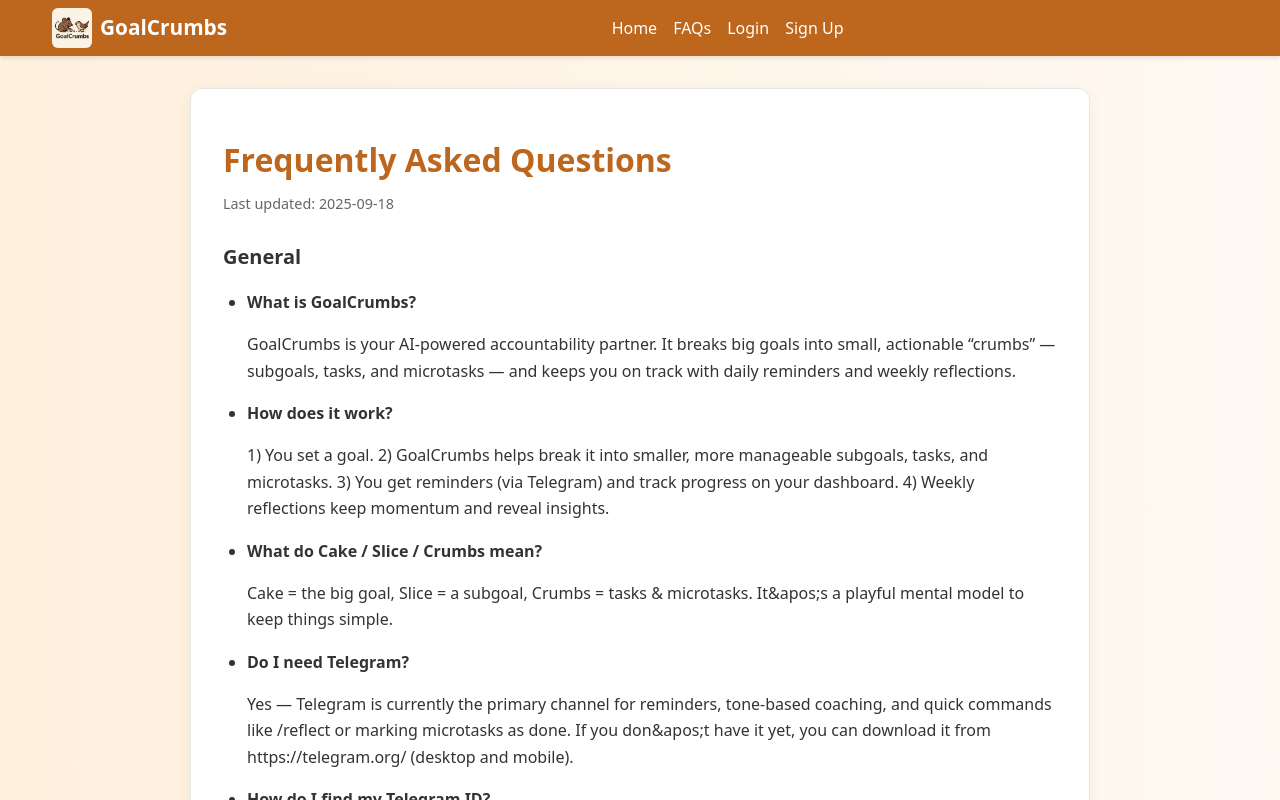
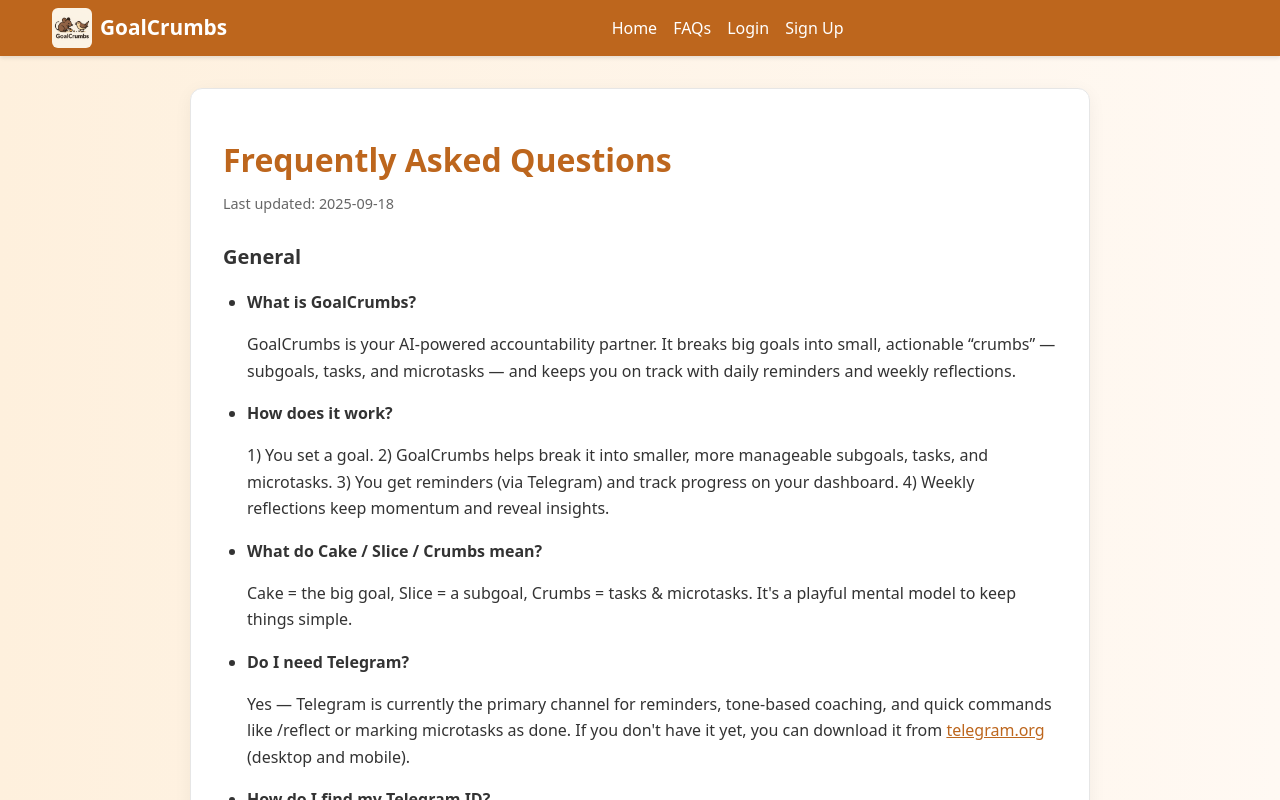
Before and after one commit to robc2111/nudge, a React (Vite) app in the folder client/: page /faq in a window 1280 px wide. Built offline with nearby package versions, Linux system fonts and the light colour scheme; no server answers.

Commit message:
fix apostrophes

```diff
--- a/client/src/pages/FAQ.jsx
+++ b/client/src/pages/FAQ.jsx
@@ -4,6 +4,8 @@ import { setSEO, seoPresets } from '../lib/seo';
 
 const updated = '2025-09-18';
 
+// You can use plain apostrophes inside these strings.
+// For answers that need links, set `jsx: true` and provide a React node in `a`.
 const faqs = [
   {
     q: 'What is GoalCrumbs?',
@@ -15,11 +17,28 @@ const faqs = [
   },
   {
     q: 'What do Cake / Slice / Crumbs mean?',
-    a: 'Cake = the big goal, Slice = a subgoal, Crumbs = tasks & microtasks. It&apos;s a playful mental model to keep things simple.',
+    a: "Cake = the big goal, Slice = a subgoal, Crumbs = tasks & microtasks. It's a playful mental model to keep things simple.",
   },
   {
     q: 'Do I need Telegram?',
-    a: 'Yes — Telegram is currently the primary channel for reminders, tone-based coaching, and quick commands like /reflect or marking microtasks as done. If you don&apos;t have it yet, you can download it from https://telegram.org/ (desktop and mobile).',
+    jsx: true,
+    a: (
+      <>
+        Yes — Telegram is currently the primary channel for reminders,
+        tone-based coaching, and quick commands like /reflect or marking
+        microtasks as done. If you don&apos;t have it yet, you can download it
+        from{' '}
+        <a
+          className="legal-link"
+          href="https://telegram.org/"
+          target="_blank"
+          rel="noopener noreferrer"
+        >
+          telegram.org
+        </a>{' '}
+        (desktop and mobile).
+      </>
+    ),
   },
   {
     q: 'How do I find my Telegram ID?',
@@ -35,11 +54,11 @@ const faqs = [
   },
   {
     q: 'What happens if I stop responding?',
-    a: 'We&apos;ll keep sending you daily reminders and weekly check-ins. You can mute or pause reminders anytime on the profile page. Weekly reflections still help you reset even if you miss some days.',
+    a: "We'll keep sending you daily reminders and weekly check-ins. You can mute or pause reminders anytime on the profile page. Weekly reflections still help you reset even if you miss some days.",
   },
   {
     q: 'Is my data safe?',
-    a: 'We use a managed Postgres database and token-based authentication. Your personal data isn&apos;t sold to third parties.',
+    a: "We use a managed Postgres database and token-based authentication. Your personal data isn't sold to third parties.",
   },
   {
     q: 'Who is it for?',
@@ -81,15 +100,14 @@ export default function FAQ() {
           {faqs.map((item, idx) => (
             <li key={idx}>
               <strong>{item.q}</strong>
-              <p>{item.a}</p>
+              <p>{item.jsx ? item.a : item.a}</p>
             </li>
           ))}
         </ul>
 
         <h2 className="legal-section-title">Didn’t find what you need?</h2>
         <p>
-          Message us via Telegram or email support — we usually respond within a
-          day. <br />
+          Message us via email — we usually respond within a day. <br />
           <a className="legal-link" href="mailto:support@goalcrumbs.com">
             support@goalcrumbs.com
           </a>
--- a/client/src/pages/LandingPage.jsx
+++ b/client/src/pages/LandingPage.jsx
@@ -30,19 +30,6 @@ export default function LandingPage() {
             <BrandButton to="/signup">Get Started</BrandButton>{' '}
             <span style={{ margin: '0 6px' }}>or</span>{' '}
             <BrandButton to="/login">Sign In</BrandButton>
-          </p>
-          {/* Subtle helper for first-time users */}
-          <p style={{ marginTop: 8, fontSize: '0.95rem' }}>
-            Don&apos;t have Telegram?{' '}
-            <a
-              className="brand-link-dark"
-              href="https://telegram.org/"
-              target="_blank"
-              rel="noopener noreferrer"
-            >
-              Download Telegram
-            </a>
-            .
           </p>
         </div>
       </section>
@@ -103,6 +90,19 @@ export default function LandingPage() {
             <p>
               <strong>Daily Reminders:</strong> The next steps toward your goal
               are sent to you daily via Telegram.
+            </p>
+            {/* Subtle helper for first-time users */}
+            <p style={{ marginTop: 8, fontSize: '0.95rem' }}>
+              Don&apos;t have Telegram?{' '}
+              <a
+                className="brand-link-dark"
+                href="https://telegram.org/"
+                target="_blank"
+                rel="noopener noreferrer"
+              >
+                Download Telegram
+              </a>
+              .
             </p>
           </div>
 
```
